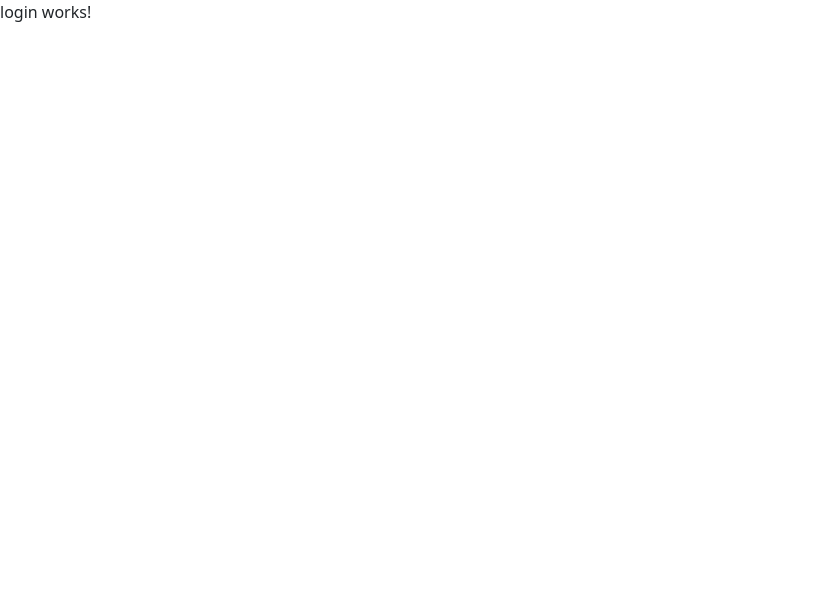
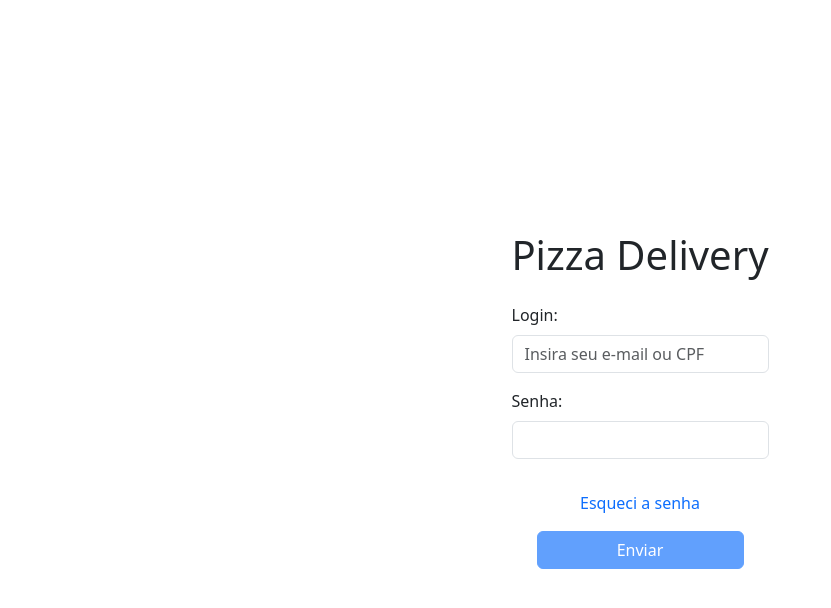
Before and after one commit to BrunaSuda/pizza-front-end, an Angular app in the folder pizza-delivery/: page /login in a window 1280 px wide. Shown: the top 608 px of the page, without its empty margins (0-831 px from the left). Built offline with nearby package versions, Linux system fonts and the light colour scheme.

Commit message:
página login com rota habilitada

```diff
--- a/pizza-delivery/src/app/app.component.html
+++ b/pizza-delivery/src/app/app.component.html
@@ -1 +1,3 @@
-<router-outlet />
+<div class="container">
+    <router-outlet />
+</div>
--- a/pizza-delivery/src/app/login/login.component.html
+++ b/pizza-delivery/src/app/login/login.component.html
@@ -1 +1,32 @@
-<p>login works!</p>
+<form action method="post" class="align-middle" [formGroup]="loginForm" (ngSubmit)="onSubmit()">
+  <h1>Pizza Delivery</h1>
+  <section class="m-3">
+    <div class="mb-3">
+      <label for="login" class="form-label">Login: </label>
+      <input
+        formControlName="login"
+        class="form-control"
+        type="text"
+        name="login"
+        id="login"
+        placeholder="Insira seu e-mail ou CPF"
+        autocomplete="username"
+        required
+      />
+    </div>
+    <div class="mb-3">
+      <label for="senha" class="form-label">Senha: </label>
+      <input
+        formControlName="senha"
+        class="form-control"
+        type="password"
+        name="senha"
+        id="senha"
+        autocomplete="current-password"
+        required
+      />
+    </div>
+  </section>
+  <p><a href="" class="text-decoration-none">Esqueci a senha</a></p>
+  <button type="submit" class="btn btn-primary" [disabled]="!loginForm.valid" routerLink="" routerLinkActive="active">Enviar</button>
+</form>
--- a/pizza-delivery/src/app/login/login.component.scss
+++ b/pizza-delivery/src/app/login/login.component.scss
@@ -0,0 +1,11 @@
+form {
+    height: 100vh;
+    display: flex;
+    flex-direction: column;
+    justify-content: center;
+    align-items: center;
+}
+
+button {
+    width: 207px;
+}
--- a/pizza-delivery/src/app/login/login.component.ts
+++ b/pizza-delivery/src/app/login/login.component.ts
@@ -1,12 +1,21 @@
 import { Component } from '@angular/core';
+import { FormGroup, FormControl, Validators, ReactiveFormsModule } from '@angular/forms';
+import { RouterLink } from '@angular/router';
 
 @Component({
   selector: 'app-login',
   standalone: true,
-  imports: [],
+  imports: [ReactiveFormsModule, RouterLink],
   templateUrl: './login.component.html',
   styleUrl: './login.component.scss'
 })
 export class LoginComponent {
+  loginForm = new FormGroup({
+    login: new FormControl('', Validators.required),
+    senha: new FormControl('', [Validators.required, Validators.minLength(6)]),
+  });
 
+  onSubmit() {
+    alert('Formulário submetido para o servidor');
+  }
 }
```
